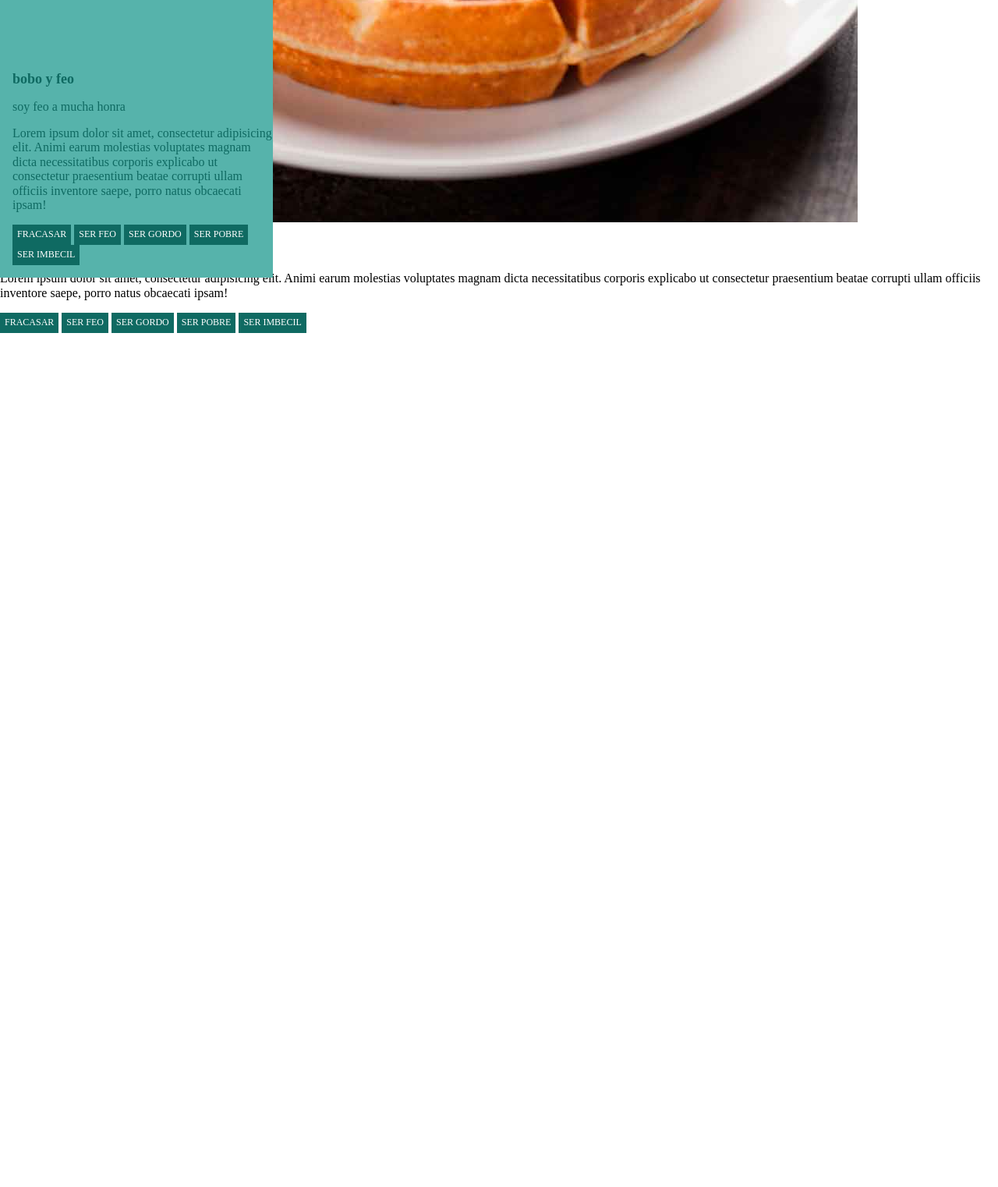
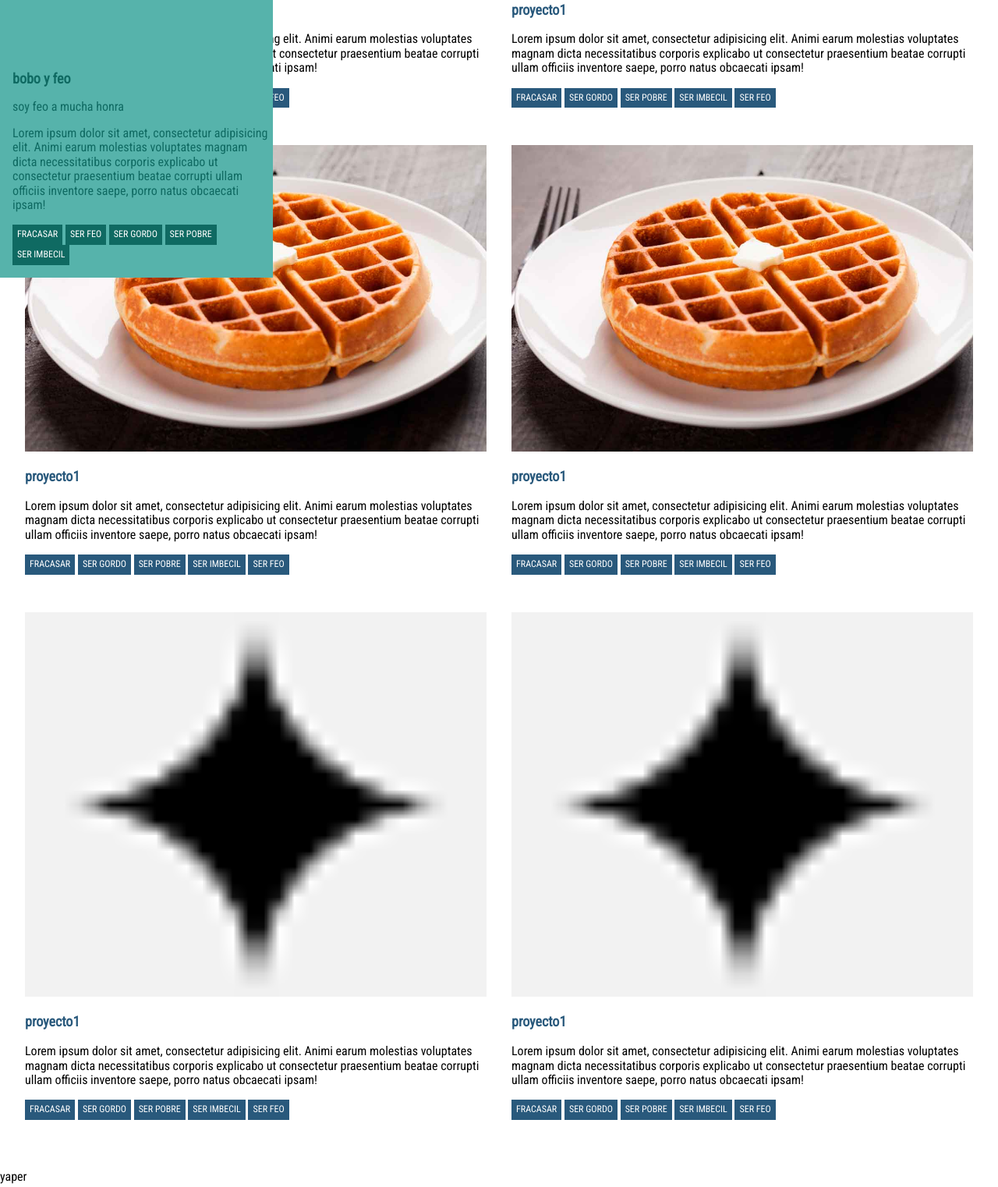
Before and after one commit to geovanygs5/portafolio-html, a plain HTML site: page index.html in a window 1280 px wide. Shown: the part 444-1966 px from the top of the page at 78% size. Before the commit the page ends 887 px from the top, so only its background shows below. Drawn offline with Linux system fonts and the light colour scheme.

Commit message:
terinado aun que tiene errores

```diff
--- a/css/estilos.css
+++ b/css/estilos.css
@@ -1,3 +1,7 @@
+html{
+  font-family: 'Roboto Condensed', sans-serif;
+}
+
 *{
   box-sizing: border-box;
 }
@@ -60,6 +64,36 @@
   text-transform: uppercase;
 }
 
+.habilidad--proyecto{
+  background-color: #29597C;
+  color: #FFF;
+  font-size: 12px;
+  display: inline-block;
+  padding: .5em;
+  text-transform: uppercase;
+}
 .habilidades{
   padding: 0;
 }
+
+/*proyectos*/
+.proyectos{
+  margin left: 450px;
+  padding: 1em;
+  display: table;
+}
+
+.proyecto{
+  display: table-cell;
+  padding: 1em;
+  width: 50%;
+}
+
+.proyecto__img{
+  width: 100%;
+}
+
+.proyecto__titulo{
+  color: #29597C;
+  font-size: 18px;
+}
--- a/index.html
+++ b/index.html
@@ -7,7 +7,7 @@
   <title>Portafolio</title>
   <link rel="stylesheet" type="text/css" href="css/vendor/normalize.css">
   <link rel="stylesheet" type="text/css" href="css/estilos.css">
-  <link rel="" href="/css/master.css">
+  <link href="https://fonts.googleapis.com/css2?family=Roboto+Condensed&display=swap" rel="stylesheet">
 </head>
 <body>
   <section class="lateral">
@@ -31,18 +31,85 @@
     </div>
   </section>
   <section class="proyectos">
+    <div class="row">
       <article class="proyecto">
         <img src="img/waffles.jpg" alt="" class="proyecto__img">
         <h3 class="proyecto__titulo">proyecto1</h3>
         <p class="proyecto__descripcion">Lorem ipsum dolor sit amet, consectetur adipisicing elit. Animi earum molestias voluptates magnam dicta necessitatibus corporis explicabo ut consectetur praesentium beatae corrupti ullam officiis inventore saepe, porro natus obcaecati ipsam!</p>
         <ul class="habilidades">
-        <li class="habilidad">fracasar</li>
-        <li class="habilidad">ser feo</li>
-        <li class="habilidad">ser gordo</li>
-        <li class="habilidad">ser pobre</li>
-        <li class="habilidad">ser imbecil</li>
+          <li class="habilidad--proyecto">fracasar</li>
+          <li class="habilidad--proyecto">ser gordo</li>
+          <li class="habilidad--proyecto">ser pobre</li>
+          <li class="habilidad--proyecto">ser imbecil</li>
+          <li class="habilidad--proyecto">ser feo</li>
         </ul>
       </article>
+      <article class="proyecto">
+        <img src="img/waffles.jpg" alt="" class="proyecto__img">
+        <h3 class="proyecto__titulo">proyecto1</h3>
+        <p class="proyecto__descripcion">Lorem ipsum dolor sit amet, consectetur adipisicing elit. Animi earum molestias voluptates magnam dicta necessitatibus corporis explicabo ut consectetur praesentium beatae corrupti ullam officiis inventore saepe, porro natus obcaecati ipsam!</p>
+        <ul class="habilidades">
+          <li class="habilidad--proyecto">fracasar</li>
+          <li class="habilidad--proyecto">ser gordo</li>
+          <li class="habilidad--proyecto">ser pobre</li>
+          <li class="habilidad--proyecto">ser imbecil</li>
+          <li class="habilidad--proyecto">ser feo</li>
+        </ul>
+      </article>
+    </div>
+    <div class="row">
+      <article class="proyecto">
+        <img src="img/waffles.jpg" alt="" class="proyecto__img">
+        <h3 class="proyecto__titulo">proyecto1</h3>
+        <p class="proyecto__descripcion">Lorem ipsum dolor sit amet, consectetur adipisicing elit. Animi earum molestias voluptates magnam dicta necessitatibus corporis explicabo ut consectetur praesentium beatae corrupti ullam officiis inventore saepe, porro natus obcaecati ipsam!</p>
+        <ul class="habilidades">
+          <li class="habilidad--proyecto">fracasar</li>
+          <li class="habilidad--proyecto">ser gordo</li>
+          <li class="habilidad--proyecto">ser pobre</li>
+          <li class="habilidad--proyecto">ser imbecil</li>
+          <li class="habilidad--proyecto">ser feo</li>
+        </ul>
+      </article>
+      <article class="proyecto">
+        <img src="img/waffles.jpg" alt="" class="proyecto__img">
+        <h3 class="proyecto__titulo">proyecto1</h3>
+        <p class="proyecto__descripcion">Lorem ipsum dolor sit amet, consectetur adipisicing elit. Animi earum molestias voluptates magnam dicta necessitatibus corporis explicabo ut consectetur praesentium beatae corrupti ullam officiis inventore saepe, porro natus obcaecati ipsam!</p>
+        <ul class="habilidades">
+          <li class="habilidad--proyecto">fracasar</li>
+          <li class="habilidad--proyecto">ser gordo</li>
+          <li class="habilidad--proyecto">ser pobre</li>
+          <li class="habilidad--proyecto">ser imbecil</li>
+          <li class="habilidad--proyecto">ser feo</li>
+        </ul>
+      </article>
+    </div>
+    <div class="row">
+      <article class="proyecto">
+        <img src="img/rombo.png" alt="" class="proyecto__img">
+        <h3 class="proyecto__titulo">proyecto1</h3>
+        <p class="proyecto__descripcion">Lorem ipsum dolor sit amet, consectetur adipisicing elit. Animi earum molestias voluptates magnam dicta necessitatibus corporis explicabo ut consectetur praesentium beatae corrupti ullam officiis inventore saepe, porro natus obcaecati ipsam!</p>
+        <ul class="habilidades">
+          <li class="habilidad--proyecto">fracasar</li>
+          <li class="habilidad--proyecto">ser gordo</li>
+          <li class="habilidad--proyecto">ser pobre</li>
+          <li class="habilidad--proyecto">ser imbecil</li>
+          <li class="habilidad--proyecto">ser feo</li>
+        </ul>
+      </article>
+      <article class="proyecto">
+        <img src="img/rombo.png" alt="" class="proyecto__img">
+        <h3 class="proyecto__titulo">proyecto1</h3>
+        <p class="proyecto__descripcion">Lorem ipsum dolor sit amet, consectetur adipisicing elit. Animi earum molestias voluptates magnam dicta necessitatibus corporis explicabo ut consectetur praesentium beatae corrupti ullam officiis inventore saepe, porro natus obcaecati ipsam!</p>
+        <ul class="habilidades">
+          <li class="habilidad--proyecto">fracasar</li>
+          <li class="habilidad--proyecto">ser gordo</li>
+          <li class="habilidad--proyecto">ser pobre</li>
+          <li class="habilidad--proyecto">ser imbecil</li>
+          <li class="habilidad--proyecto">ser feo</li>
+        </ul>
+      </article>
+    </div>
   </section>
+  <p>yaper</p>
 </body>
 </html>
```
Also changed, not shown: 1 other file. Lines whose indentation alone changed are shown as unchanged.
